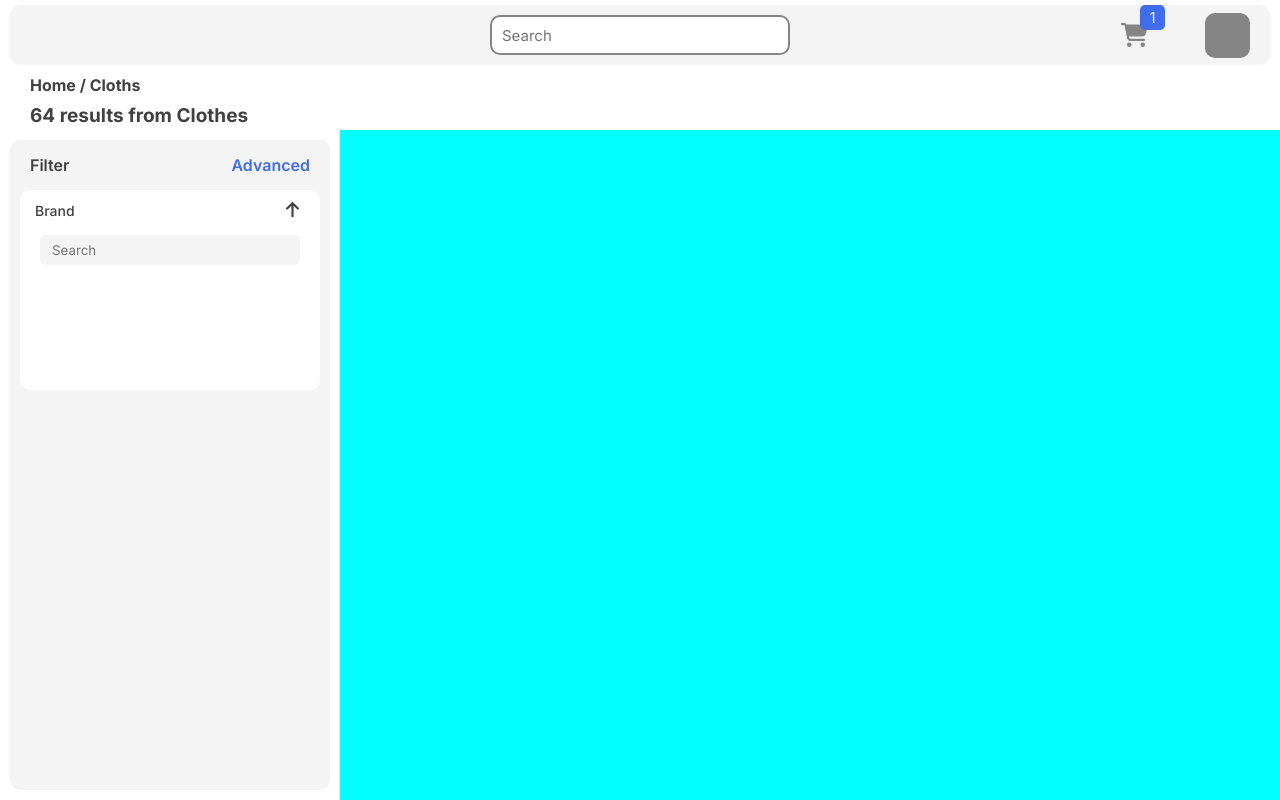
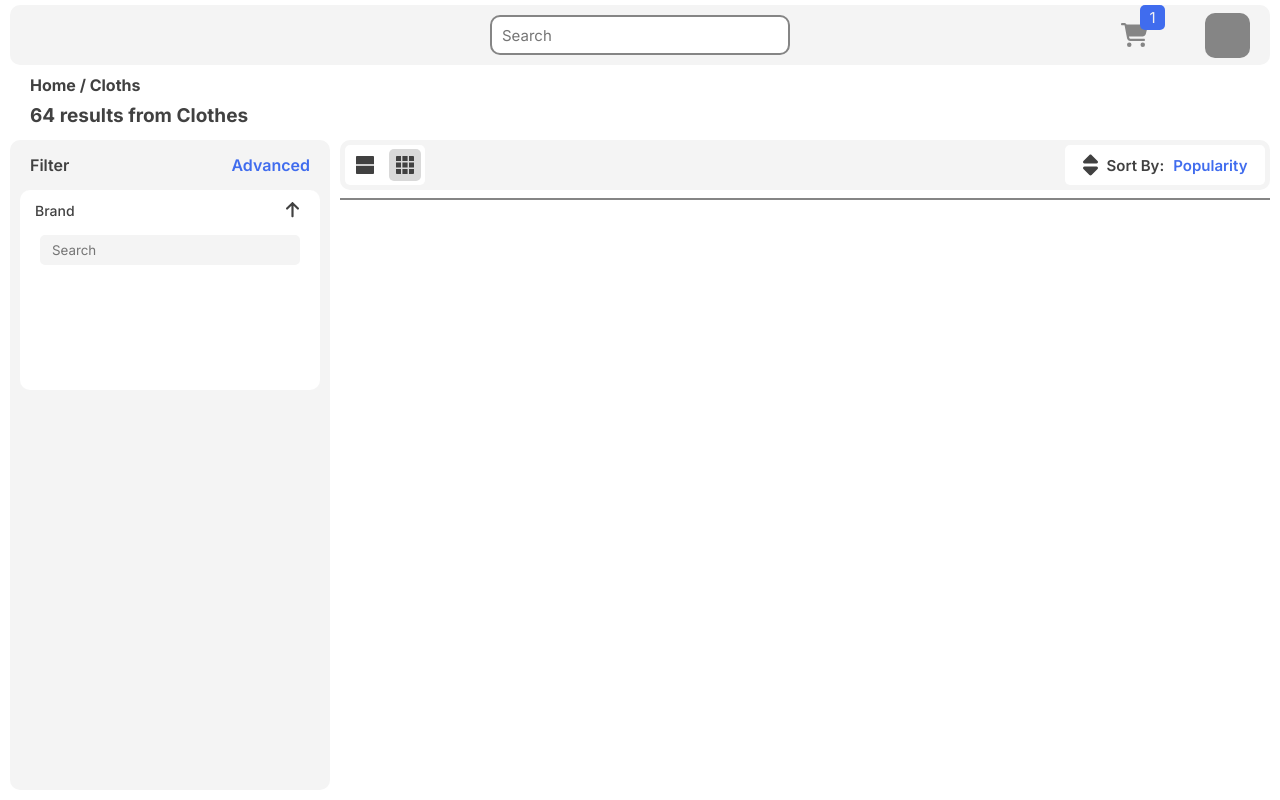
Before and after one commit to AlexNdungu/E-Comm, a React (Vite) app: page / in a window 1280 px wide. Built offline with nearby package versions, Linux system fonts and the light colour scheme.

Commit message:
Select Grid Layout

```diff
--- a/src/Layouts/Products/ProductsSection.jsx
+++ b/src/Layouts/Products/ProductsSection.jsx
@@ -3,6 +3,23 @@ import styles from './productsSection.module.css';
 function ProductSections(){
     return(
         <div className={styles.products_section}>
+            <div className={styles.upper_layout_sort_by_section}>
+                <div className={styles.select_layout_sort_by_section}>
+                    <div className={styles.select_layout_btns}>
+                        <div className={styles.line_layout}>
+                            <svg clip-rule="evenodd" fill-rule="evenodd" stroke-linejoin="round" stroke-miterlimit="2" viewBox="0 0 24 24" xmlns="http://www.w3.org/2000/svg"><path d="m21 12.7h-18v7.3c0 .62.519 1 1 1h16c.621 0 1-.52 1-1zm-18-1.4h18v-7.3c0-.478-.379-1-1-1h-16c-.478 0-1 .379-1 1z" fill-rule="nonzero"/></svg>
+                        </div>
+                        <div className={styles.grid_layout}>
+                            <svg clip-rule="evenodd" fill-rule="evenodd" stroke-linejoin="round" stroke-miterlimit="2" viewBox="0 0 24 24" xmlns="http://www.w3.org/2000/svg"><path d="m8 16h-5v4c0 .621.52 1 1 1h4zm6.6 5v-5h-5.2v5zm6.4-5h-5v5h4c.478 0 1-.379 1-1zm0-1.4v-5.2h-5v5.2zm-18-5.2v5.2h5v-5.2zm11.6 0h-5.2v5.2h5.2zm1.4-6.4v5h5v-4c0-.478-.379-1-1-1zm-8 5v-5h-4c-.62 0-1 .519-1 1v4zm6.6-5h-5.2v5h5.2z" fill-rule="nonzero"/></svg>
+                        </div>
+                    </div>
+                    <div className={styles.sort_by_section}>
+                        <svg xmlns="http://www.w3.org/2000/svg" viewBox="0 0 320 512"><path d="M137.4 41.4c12.5-12.5 32.8-12.5 45.3 0l128 128c9.2 9.2 11.9 22.9 6.9 34.9s-16.6 19.8-29.6 19.8H32c-12.9 0-24.6-7.8-29.6-19.8s-2.2-25.7 6.9-34.9l128-128zm0 429.3l-128-128c-9.2-9.2-11.9-22.9-6.9-34.9s16.6-19.8 29.6-19.8H288c12.9 0 24.6 7.8 29.6 19.8s2.2 25.7-6.9 34.9l-128 128c-12.5 12.5-32.8 12.5-45.3 0z"/></svg>
+                        <span className={styles.the_sort_by_span}>Sort By:</span>
+                        <span className={styles.display_sort_span} >Popularity</span>
+                    </div>
+                </div>
+            </div>
         </div>
     );
 }
--- a/src/Layouts/Products/productsSection.module.css
+++ b/src/Layouts/Products/productsSection.module.css
@@ -1,5 +1,84 @@
 .products_section {
     width: calc(100% - 340px);
     height: 100%;
-    background-color: aqua;
 }
+
+.upper_layout_sort_by_section {
+    width: calc(100% - 10px);
+    height: 70px;
+    padding-top: 10px;
+    border-bottom: 2px solid #858585;
+}
+
+.select_layout_sort_by_section {
+    width: 100%;
+    height: 50px;
+    border-radius: 10px;
+    display: flex;
+    align-items: center;
+    justify-content: space-between;
+    padding: 5px;
+    background-color: #F4F4F4;
+}
+
+.select_layout_btns {
+    width: 80px;
+    height: 40px;
+    display: flex;
+    align-items: center;
+    justify-content: space-around;
+    background-color: white;
+    border-radius: 5px;
+}
+
+.select_layout_btns svg {
+    width: 24px;
+}
+
+.select_layout_btns div {
+    width: 32px;
+    height: 32px;
+    border-radius: 5px;
+    display: flex;
+    align-items: center;
+    justify-content: center;
+    fill: #414141;
+    cursor: pointer;
+}
+
+.select_layout_btns div:nth-child(1) {
+    background-color: #FFFFFF;
+}
+
+.select_layout_btns div:nth-child(2) {
+    background-color: #D9D9D9;
+}
+
+.sort_by_section {
+    width: 200px;
+    height: 40px;
+    background-color: white;
+    border-radius: 5px;
+    display: flex;
+    align-items: center;
+    justify-content: space-around;
+    fill: #414141;
+    color: #414141;
+    padding: 13px;
+}
+
+.sort_by_section svg {
+    width: 15px;
+}
+
+.display_sort_span {
+    color: #406CEE;
+    font-weight: 600;
+    font-size: 15px;
+}
+
+.the_sort_by_span {
+    color: #414141;
+    font-weight: 600;
+    font-size: 15px;
+}
```
